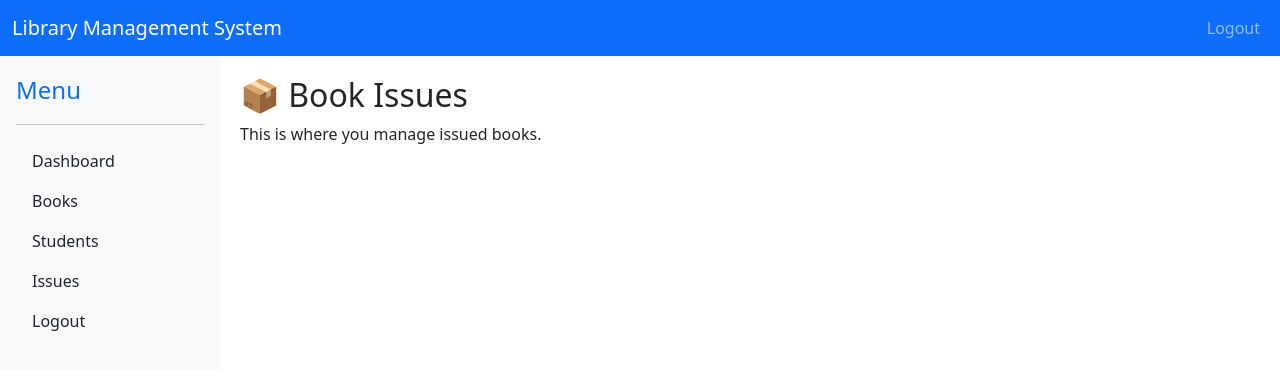
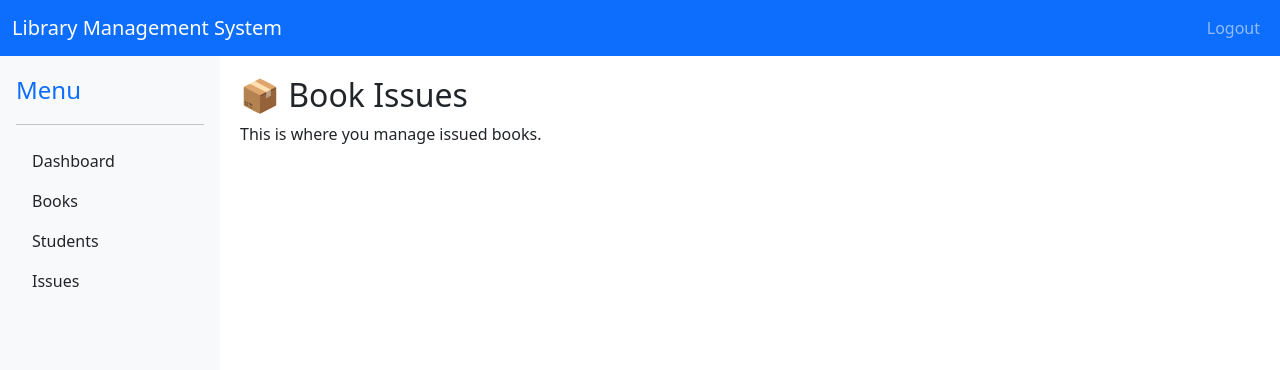
Before and after one commit to chaudharykeshavraj/mern_project, a React (Vite) app in the folder ui/: page /issues in a window 1280 px wide. Shown: the top 370 px of the page. Built offline with nearby package versions, Linux system fonts and the light colour scheme; sample sign-in values are in the browser's storage.

Commit message:
Log Out removed from sidebar

```diff
--- a/ui/src/components/Sidebar.jsx
+++ b/ui/src/components/Sidebar.jsx
@@ -10,17 +10,17 @@ const Sidebar = () => (
             <li className="nav-item">
                 <a href="/dashboard" className="nav-link link-dark">Dashboard</a>
             </li>
+
             <li>
                 <a href="/books" className="nav-link link-dark">Books</a>
             </li>
+
             <li>
                 <a href="/students" className="nav-link link-dark">Students</a>
             </li>
+
             <li>
                 <a href="/issues" className="nav-link link-dark">Issues</a>
-        </li>
-        <li>
-            <a href="/logout" className="nav-link link-dark">Logout</a>
             </li>
         </ul>
     </div>
```
Lines whose indentation alone changed are shown as unchanged.
